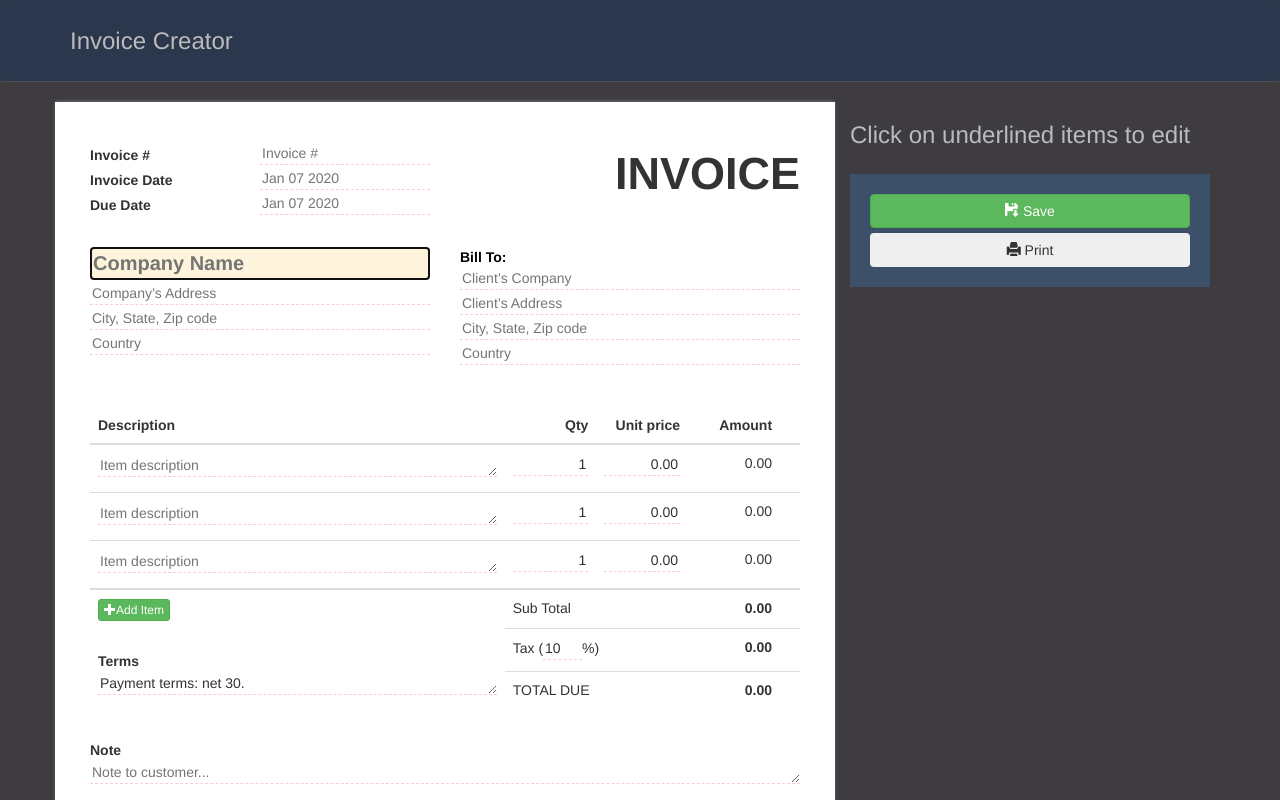
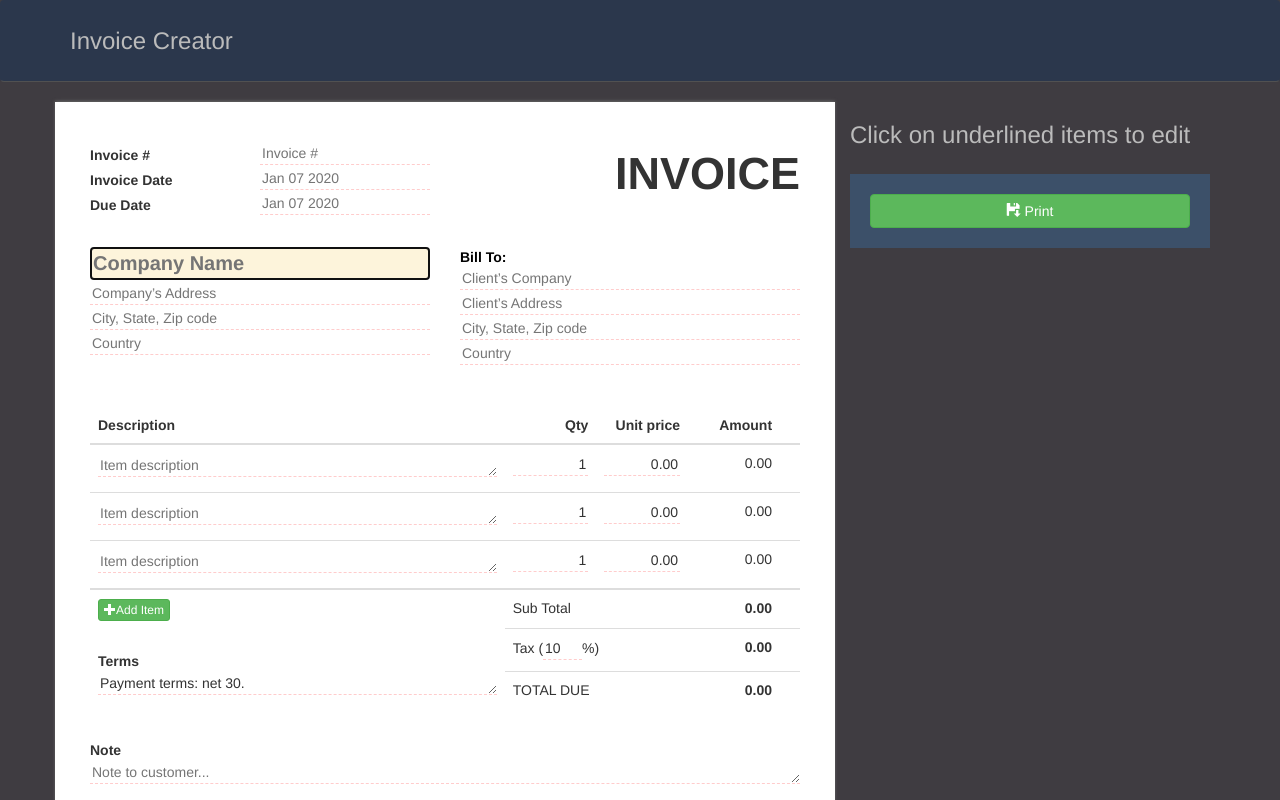
Before and after one commit to elCorsaiR/InvoiceOnline, a plain HTML site: page index.html in a window 1280 px wide. Shown: the top 800 px of the page. Drawn offline with Linux system fonts and the light colour scheme.

Commit message:
update readme, make print button work, remove save button

```diff
--- a/index.html
+++ b/index.html
@@ -198,10 +198,8 @@
             <div class="info"><h3>Click on underlined items to edit</h3></div>
 
             <div id="tools">
-                <button class="btn btn-success btn-block"><span class="glyphicon glyphicon-floppy-save"
-                                                                aria-hidden="true"></span> Save
-                </button>
-                <button class="btn btn-block"><span class="glyphicon glyphicon-print" aria-hidden="true"></span> Print
+                <button class="btn btn-success btn-block" onclick="window.print()"><span class="glyphicon glyphicon-floppy-save"
+                                                                aria-hidden="true"></span> Print
                 </button>
             </div>
 
```
Also changed, not shown: 1 other file.
